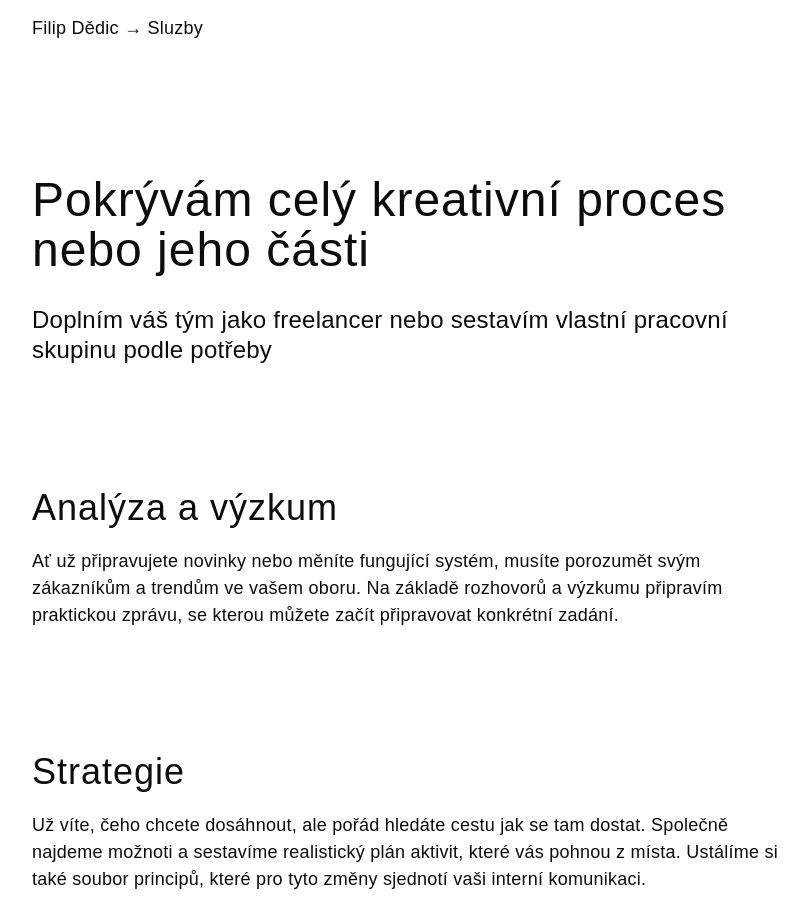
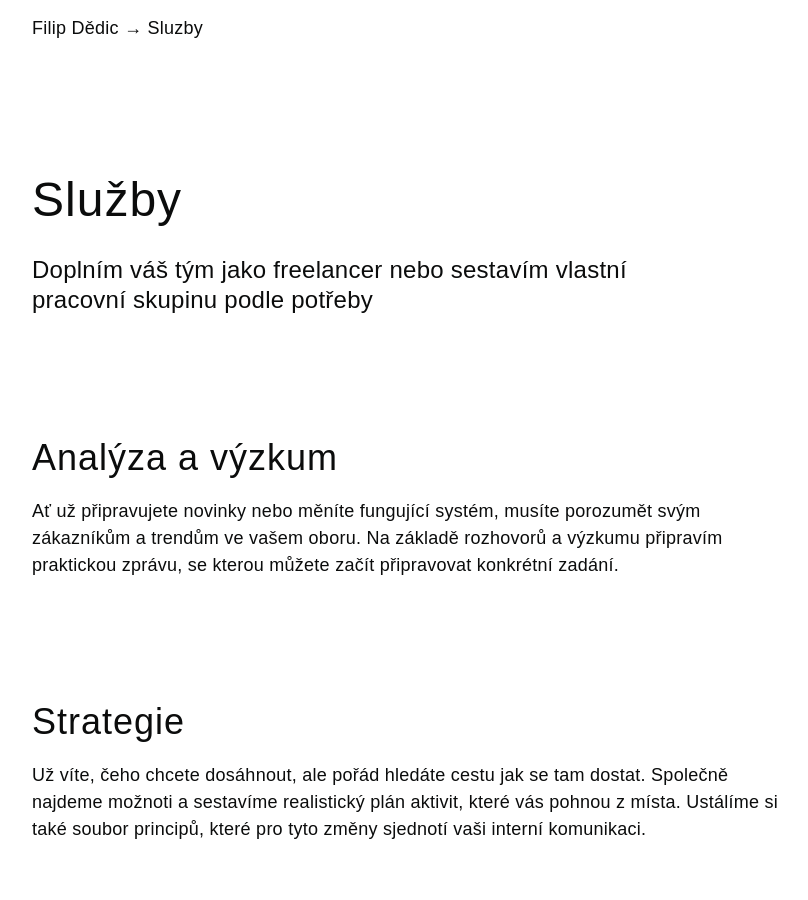
Before and after one commit to fdedic/fdedic.github.io, a Jekyll site: the page built from sluzby.md, in a window 1280 px wide and 900 px high. Shown: the whole window, without its empty margins (228-1036 px from the left). Built offline with Jekyll 4.4.1, drawn with Linux system fonts in a browser that asks for light colours; nearby versions of some CDN libraries; some web fonts are replaced.

Commit message:
Update sluzby.md

```diff
--- a/sluzby.md
+++ b/sluzby.md
@@ -3,8 +3,8 @@ layout: default
 title: Služby
 ---
 
-# Pokrývám celý kreativní proces nebo jeho části
-Doplním váš tým jako freelancer nebo sestavím vlastní pracovní skupinu podle potřeby
+# Služby
+Doplním váš tým jako freelancer nebo sestavím vlastní pracovní&nbsp;skupinu podle potřeby
 {: .lead}
 
 ***
```
